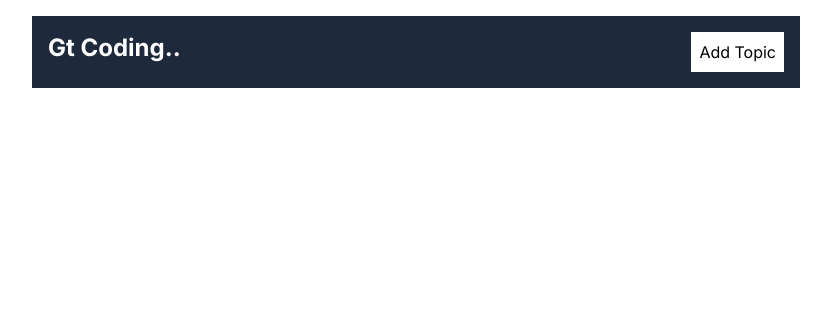
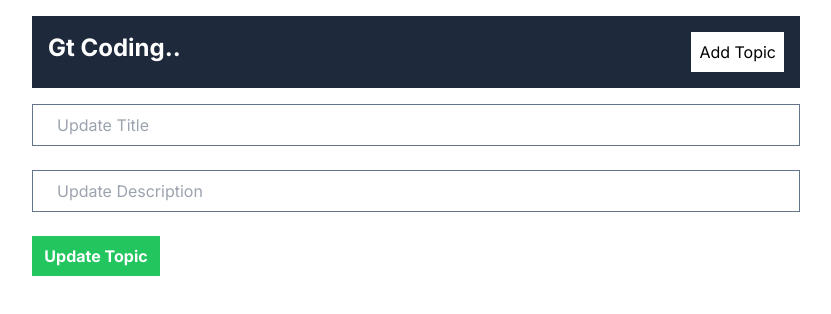
Before and after one commit to junaidsalam639/Next-Js-Class-Last, a Next.js app: page /Todo_Pages/editTopic in a window 1280 px wide. Shown: the top 314 px of the page, without its empty margins (224-1055 px from the left). Built offline with nearby package versions, Linux system fonts and the light colour scheme.

Commit message:
'Next_App_App'

```diff
--- a/src/app/Todo_Pages/editTopic/page.js
+++ b/src/app/Todo_Pages/editTopic/page.js
@@ -4,8 +4,10 @@ const page = () => {
   return (
     <div>
         <NavbarTodo />
-       <div>
-        <input />
+       <div className='mx-auto max-w-3xl flex flex-col gap-6'>
+        <input className='border border-slate-500 px-6 py-2' placeholder='Update Title' />
+        <input className='border border-slate-500 px-6 py-2' placeholder='Update Description' />
+        <button className='bg-green-500 px-2 py-2 font-bold text-white w-32'>Update Topic</button>
        </div>
     </div>
   )
```
